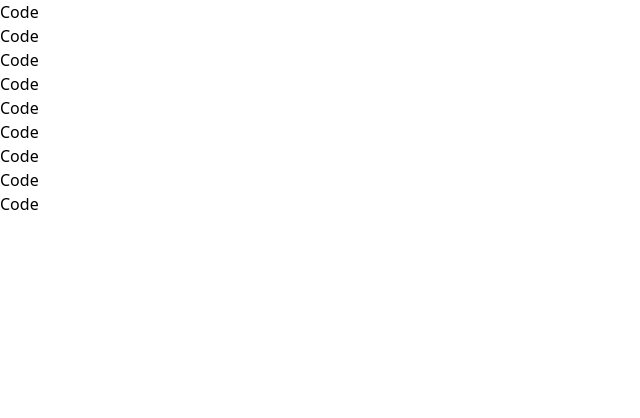
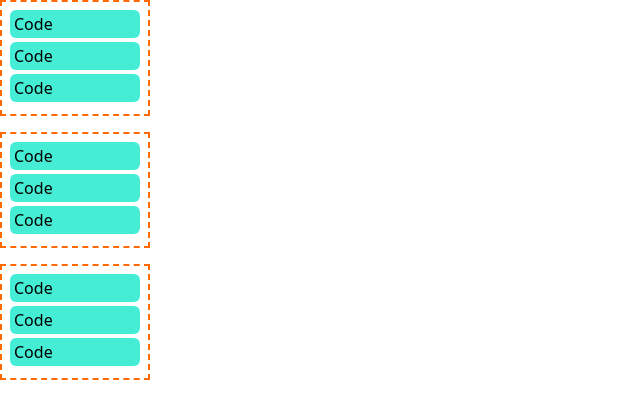
Before and after one commit to verma2510/react-project, a React (Vite) app: page / in a window 1280 px wide. Shown: the top 418 px of the page, without its empty margins (0-640 px from the left). Built offline with nearby package versions, Linux system fonts and the light colour scheme.

Commit message:
done with styling

```diff
--- a/src/components/Todo.tsx
+++ b/src/components/Todo.tsx
@@ -3,7 +3,7 @@ import TodoItem from "./TodoItem";
 
 const Todo: React.FC = () =>{
     return (
-      <div>
+      <div className="p-2 border-2 border-dashed border-orange-500 mb-4 w-[150px]">
         <ol>
           <TodoItem />
           <TodoItem />
--- a/src/components/TodoItem.tsx
+++ b/src/components/TodoItem.tsx
@@ -1,7 +1,7 @@
 import React from "react";
 
 const TodoItem: React.FC = () => {
-  return <li>Code</li>;
+  return <li className="bg-teal-300 rounded-md px-1 py-0.5 mb-1">Code</li>;
 };
 
 export default TodoItem;
```
